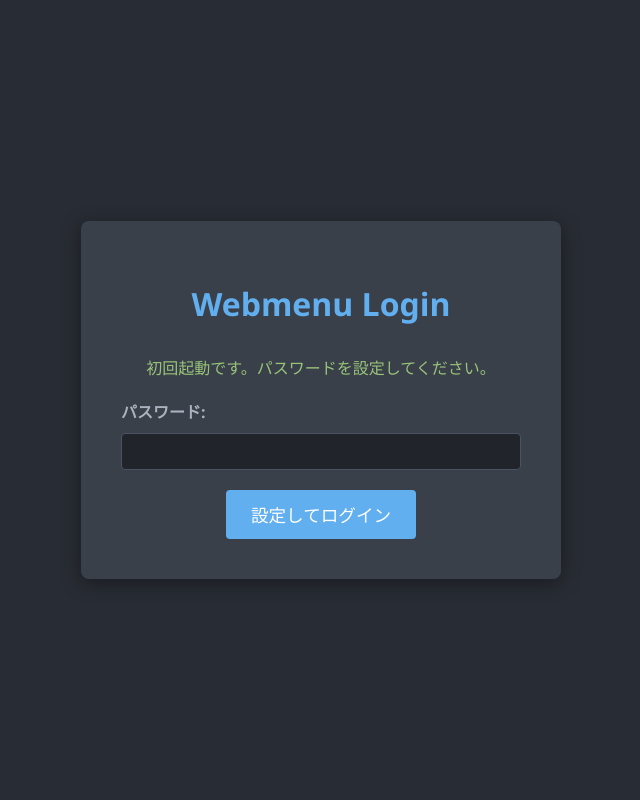
After one commit to Coush3/LinuxSetup.Scripts, a Flask app: page /login in a window 1280 px wide. The commit adds this page. Shown: the whole page, without its empty margins (319-959 px from the left). Run offline with Flask 3, Linux system fonts and the light colour scheme.

Commit message:
webメニューのパスワード保護

```diff
--- a/menu.py
+++ b/menu.py
@@ -156,11 +156,9 @@ def execute_function(function_id, input_data=None):
             share_path = input_data.get("share_path") if input_data else None
 
             if not share_path:
-                print("エラー: 共有したいフォルダのパスが指定されていません。")
-                return
+                share_path = input("共有したいフォルダのフルパスを入力してください: ")
 
-            # パスが存在するか確認
-            if not os.path.isdir(share_path):
+            if not share_path:
                 print(f"エラー: 指定されたパス '{share_path}' は存在しないか、フォルダではありません。")
                 return
 
@@ -306,11 +304,22 @@ guest ok = yes
             if share_name_to_delete:
                 delete_samba_share(share_name_to_delete)
             else:
-                # CLIから呼び出す場合、またはWebで共有名が指定されない場合
-                print("エラー: 削除するSamba共有名が指定されていません。")
-                print("CLIから実行する場合は、`menu.py samba_delete_share --share_name <共有名>` のように指定してください。")
-                # CLIで選択メニューを表示したい場合は、ここにcurses.wrapper(select_share_menu, get_samba_shares())のようなロジックを追加
-                # 今回はWeb対応を優先するため、CLIでのインタラクティブな選択は省略
+                # CLIから呼び出す場合、cursesで選択メニューを表示
+                shares = get_samba_shares()
+                if not shares:
+                    print("共有が見つかりません。")
+                    return
+
+                # cursesで選択メニューを表示
+                try:
+                    selected_share_name = curses.wrapper(select_share_menu, shares)
+                    if selected_share_name:
+                        delete_samba_share(selected_share_name)
+                    else:
+                        print("共有の選択がキャンセルされました。")
+                except Exception as e:
+                    print(f"エラー: 共有選択メニューの表示に失敗しました: {e}")
+                    print("CLIから実行する場合は、`menu.py samba_delete_share --share_name <共有名>` のように指定してください。")
         elif function_id == "screen_start":
             print("新しいScreenセッションを開始します...")
             try:
@@ -399,6 +408,17 @@ guest ok = yes
                 with open(config_path, "w") as f:
                     yaml.safe_dump(config, f)
                 print("パスワードを設定しました。Code Serverを再起動してください。")
+            except Exception as e:
+                print(f"エラーが発生しました: {e}")
+        elif function_id == "webmenu_reset_password":
+            print("Webメニューのパスワードをリセットします...")
+            try:
+                web_password_file = os.path.join(os.path.dirname(os.path.abspath(__file__)), '.webmenu_password')
+                if os.path.exists(web_password_file):
+                    os.remove(web_password_file)
+                    print("Webメニューのパスワードがリセットされました。次回Webメニュー起動時に新しいパスワードを設定してください。")
+                else:
+                    print("Webメニューのパスワードファイルが見つかりません。")
             except Exception as e:
                 print(f"エラーが発生しました: {e}")
         else:
@@ -498,6 +518,47 @@ def delete_samba_share(share_name_to_delete):
     except Exception as e:
         print(f"エラーが発生しました: {e}")
 
+def select_share_menu(stdscr, shares):
+    curses.curs_set(0)
+    stdscr.nodelay(0)
+    stdscr.timeout(-1)
+    curses.start_color()
+    curses.init_pair(1, curses.COLOR_BLACK, curses.COLOR_WHITE)
+
+    current_row = 0
+
+    while True:
+        stdscr.clear()
+        h, w = stdscr.getmaxyx()
+
+        title = "削除するSamba共有を選択してください:"
+        stdscr.addstr(0, 0, title)
+        stdscr.addstr(1, 0, "=" * len(title))
+
+        for i, share in enumerate(shares):
+            display_name = share["name"]
+            x = 0
+            y = i + 3
+            if i == current_row:
+                stdscr.attron(curses.color_pair(1))
+                stdscr.addstr(y, x, f"> {display_name}")
+                stdscr.attroff(curses.color_pair(1))
+            else:
+                stdscr.addstr(y, x, f"  {display_name}")
+
+        stdscr.refresh()
+
+        key = stdscr.getch()
+
+        if key == curses.KEY_UP:
+            current_row = (current_row - 1) % len(shares)
+        elif key == curses.KEY_DOWN:
+            current_row = (current_row + 1) % len(shares)
+        elif key == curses.KEY_ENTER or key in [10, 13]:
+            return shares[current_row]["name"]
+        elif key == 27: # ESCキー
+            return None
+
 # select_share_menu は curses 依存のため削除
 
 if __name__ == "__main__":
--- a/menu.yaml
+++ b/menu.yaml
@@ -92,3 +92,6 @@ menu:
       - id: screen_resume
         title: Screenセッションを再開
         description: 既存のGNU Screenセッションを再開します。
+      - id: webmenu_reset_password
+        title: Webメニューパスワードリセット
+        description: Webメニューのパスワードをリセットします。
--- /dev/null
+++ b/templates/login.html
@@ -0,0 +1,87 @@
+<!DOCTYPE html>
+<html lang="ja">
+<head>
+    <meta charset="UTF-8">
+    <meta name="viewport" content="width=device-width, initial-scale=1.0">
+    <title>Login - Webmenu</title>
+    <style>
+        body {
+            font-family: 'Segoe UI', Tahoma, Geneva, Verdana, sans-serif;
+            margin: 0;
+            display: flex;
+            justify-content: center;
+            align-items: center;
+            min-height: 100vh;
+            background-color: #282c34;
+            color: #abb2bf;
+        }
+        .login-container {
+            background-color: #3a404a;
+            padding: 40px;
+            border-radius: 8px;
+            box-shadow: 0 4px 20px rgba(0, 0, 0, 0.4);
+            width: 100%;
+            max-width: 400px;
+            text-align: center;
+        }
+        h1 {
+            color: #61afef;
+            margin-bottom: 30px;
+        }
+        .message {
+            color: #98c379;
+            margin-bottom: 20px;
+        }
+        .error {
+            color: #e06c75;
+            margin-bottom: 20px;
+        }
+        label {
+            display: block;
+            margin-bottom: 10px;
+            font-weight: bold;
+            text-align: left;
+        }
+        input[type="password"] {
+            width: calc(100% - 22px);
+            padding: 10px;
+            margin-bottom: 20px;
+            border: 1px solid #4b5263;
+            border-radius: 4px;
+            background-color: #21252b;
+            color: #abb2bf;
+        }
+        button {
+            background-color: #61afef;
+            color: white;
+            padding: 12px 25px;
+            border: none;
+            border-radius: 4px;
+            cursor: pointer;
+            font-size: 1.1em;
+            transition: background-color 0.2s ease;
+        }
+        button:hover {
+            background-color: #4a90e2;
+        }
+    </style>
+</head>
+<body>
+    <div class="login-container">
+        <h1>Webmenu Login</h1>
+        {% if setup_mode %}
+            <p class="message">初回起動です。パスワードを設定してください。</p>
+            <form action="/set_initial_password" method="post">
+        {% else %}
+            <form action="/login" method="post">
+        {% endif %}
+            {% if error %}
+                <p class="error">{{ error }}</p>
+            {% endif %}
+            <label for="password">パスワード:</label>
+            <input type="password" id="password" name="password" required>
+            <button type="submit">{% if setup_mode %}設定してログイン{% else %}ログイン{% endif %}</button>
+        </form>
+    </div>
+</body>
+</html>
--- a/webmenu.py
+++ b/webmenu.py
@@ -1,8 +1,35 @@
-from flask import Flask, render_template, jsonify, request
+from flask import Flask, render_template, jsonify, request, redirect, url_for, session, g
 import yaml
 import sys
 import os
-import socket # 追加
+import socket
+import hashlib
+import secrets
+import functools
+
+# パスワード保存ファイル
+WEB_PASSWORD_FILE = os.path.join(os.path.dirname(os.path.abspath(__file__)), '.webmenu_password')
+
+# パスワードをハッシュ化
+def hash_password(password):
+    return hashlib.sha256(password.encode()).hexdigest()
+
+# パスワードを検証
+def check_password(password):
+    if not os.path.exists(WEB_PASSWORD_FILE):
+        return False
+    with open(WEB_PASSWORD_FILE, 'r') as f:
+        stored_hash = f.read().strip()
+    return stored_hash == hash_password(password)
+
+# ログインが必要なデコレータ
+def login_required(view):
+    @functools.wraps(view)
+    def wrapped_view(**kwargs):
+        if g.user is None:
+            return redirect(url_for('login'))
+        return view(**kwargs)
+    return wrapped_view
 
 # menu.py から execute_function をインポート
 # sys.path に現在のディレクトリを追加して、menu.py をモジュールとして認識させる
@@ -10,23 +37,59 @@ sys.path.append(os.path.dirname(os.path.abspath(__file__)))
 from menu import execute_function, get_samba_shares
 
 app = Flask(__name__)
+app.secret_key = secrets.token_hex(16) # セッション管理のためのシークレットキー
 
 # menu.yaml を読み込む関数
 def load_menu_data():
     with open("menu.yaml", "r", encoding="utf-8") as f:
         return yaml.safe_load(f)
 
+@app.before_request
+def load_logged_in_user():
+    user_id = session.get('user_id')
+    if user_id is None:
+        g.user = None
+    else:
+        g.user = user_id # ユーザーがログインしていることを示す
+
+@app.route('/login', methods=['GET', 'POST'])
+def login():
+    if request.method == 'POST':
+        password = request.form['password']
+        if check_password(password):
+            session['user_id'] = 'authenticated' # ログイン成功
+            return redirect(url_for('index'))
+        else:
+            return render_template('login.html', error='Invalid password')
+
+    # 初回起動時にパスワードが設定されていない場合
+    if not os.path.exists(WEB_PASSWORD_FILE):
+        return render_template('login.html', setup_mode=True)
+
+    return render_template('login.html')
+
+@app.route('/logout')
+def logout():
+    session.pop('user_id', None)
+    return redirect(url_for('login'))
+
 @app.route('/')
 def index():
-    hostname = socket.gethostname() # ホスト名を取得
-    return render_template('index.html', hostname=hostname) # テンプレートにホスト名を渡す
+    if not os.path.exists(WEB_PASSWORD_FILE):
+        return redirect(url_for('login'))
+    if g.user is None:
+        return redirect(url_for('login'))
+    hostname = socket.gethostname()
+    return render_template('index.html', hostname=hostname)
 
 @app.route('/api/menu')
+@login_required
 def get_menu():
     menu_data = load_menu_data()
     return jsonify(menu_data)
 
 @app.route('/api/execute', methods=['POST'])
+@login_required
 def execute_command():
     data = request.get_json()
     function_id = data.get('function_id')
@@ -35,14 +98,25 @@ def execute_command():
     if not function_id:
         return jsonify({'error': 'function_id is required'}), 400
 
-    # execute_function を呼び出し、出力をキャプチャ
     output = execute_function(function_id, input_data)
     return jsonify({'output': output})
 
 @app.route('/api/samba_shares')
+@login_required
 def get_samba_shares_api():
     shares = get_samba_shares()
     return jsonify(shares)
 
+@app.route('/set_initial_password', methods=['POST'])
+def set_initial_password():
+    password = request.form['password']
+    if not password:
+        return render_template('login.html', setup_mode=True, error='Password cannot be empty')
+
+    with open(WEB_PASSWORD_FILE, 'w') as f:
+        f.write(hash_password(password))
+    session['user_id'] = 'authenticated'
+    return redirect(url_for('index'))
+
 if __name__ == '__main__':
     app.run(host='0.0.0.0', port=5000, debug=True)
```
Also changed, not shown: templates/index.html (+13 -1 lines).
